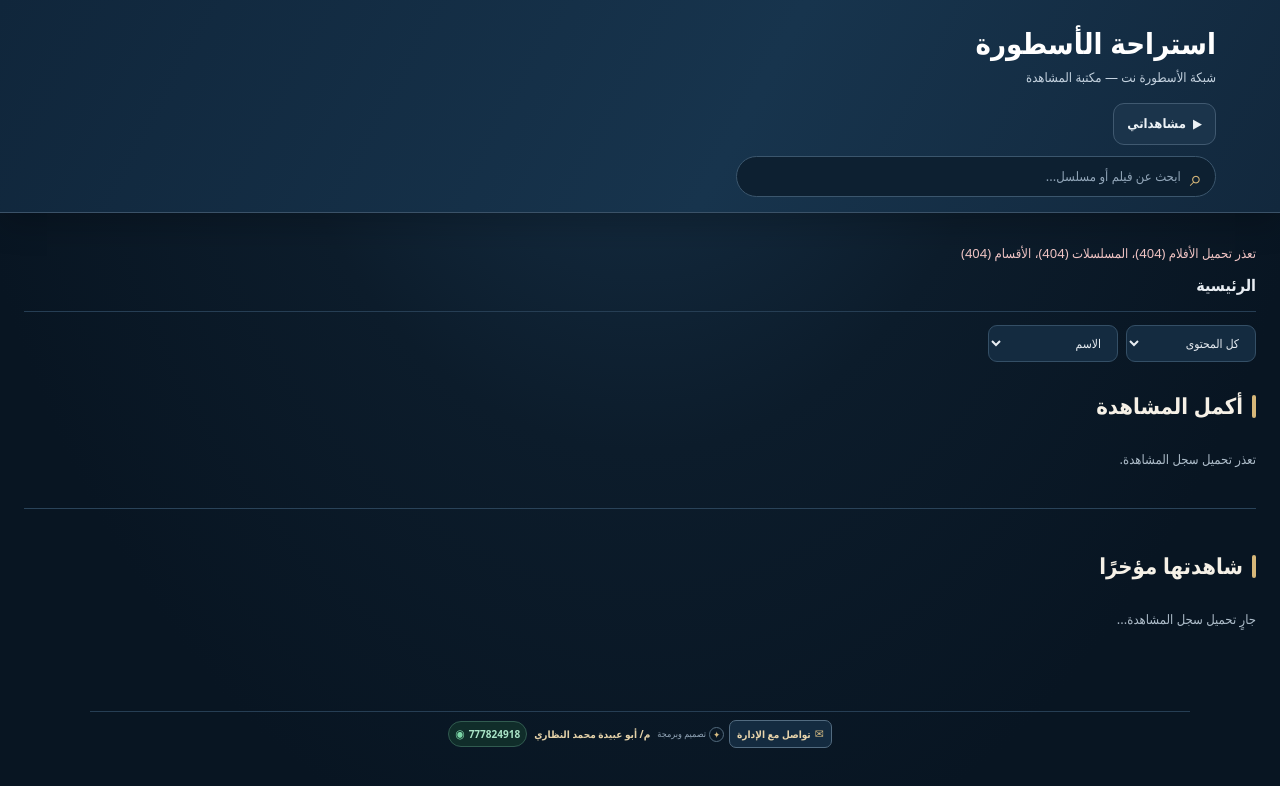
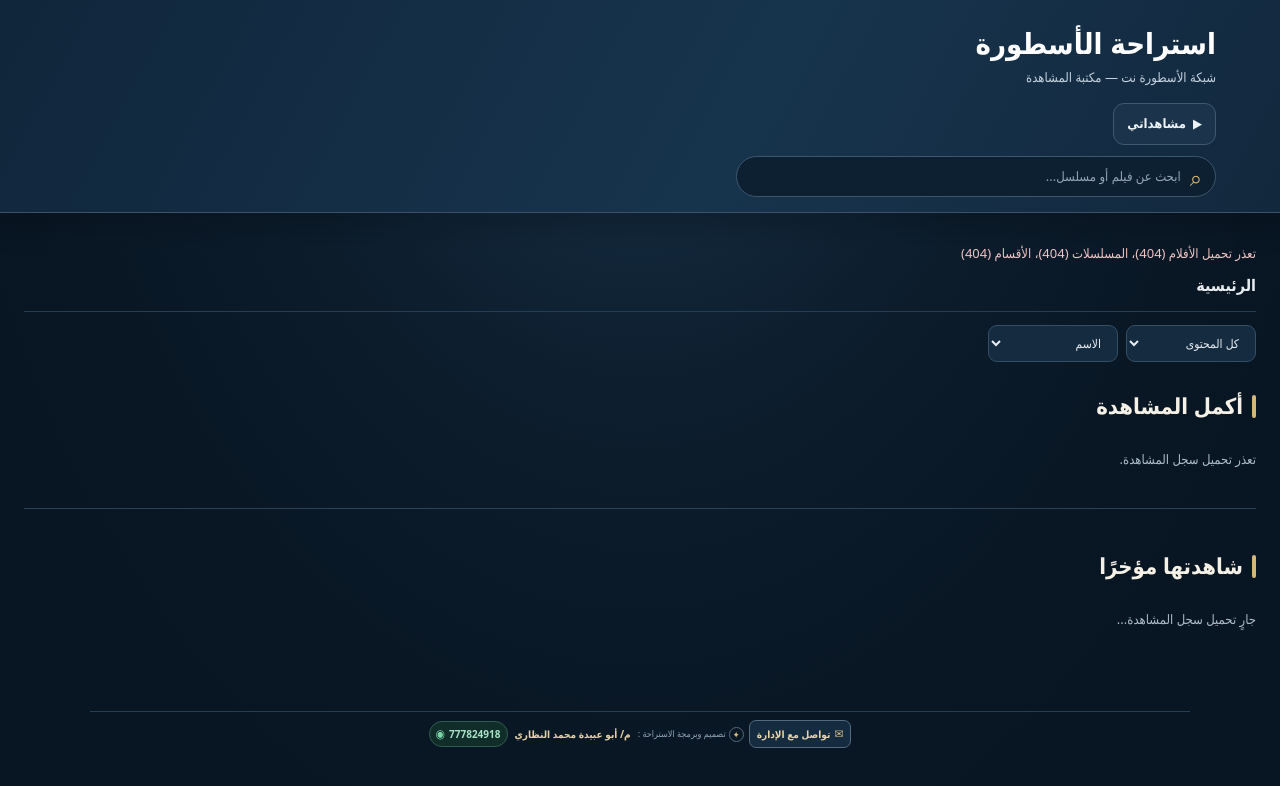
Before and after one commit to alostoranet/ALOSTORA-REST-HOUSE, a plain HTML site: page src/Alostora.RestHouse/wwwroot/index.html in a window 1280 px wide. Drawn offline with Linux system fonts and the light colour scheme; no server answers.

Commit message:
Complete visible developer credit wording in customer footer

```diff
--- a/src/Alostora.RestHouse/wwwroot/index.html
+++ b/src/Alostora.RestHouse/wwwroot/index.html
@@ -289,7 +289,7 @@ button:disabled{cursor:not-allowed;opacity:.58}
 </form>
 <p id="contactFeedback" role="status" aria-live="polite"></p>
 </section><div id="appToast" class="app-toast" role="status" aria-live="polite"></div></main>
-<footer class="developer-credit"><span class="credit-pair"><button id="contactCta" class="footer-contact-button" type="button"><span aria-hidden="true">✉</span> تواصل مع الإدارة</button><span class="developer-label"><span class="developer-icon" aria-hidden="true">✦</span> تصميم وبرمجة</span></span><strong>م/ أبو عبيدة محمد النظاري</strong><a href="https://wa.me/967777824918" target="_blank" rel="noopener noreferrer" aria-label="تواصل عبر واتساب على الرقم 777824918"><span class="whatsapp-mark" aria-hidden="true">◉</span><bdi dir="ltr">777824918</bdi></a></footer>
+<footer class="developer-credit"><span class="credit-pair"><button id="contactCta" class="footer-contact-button" type="button"><span aria-hidden="true">✉</span> تواصل مع الإدارة</button><span class="developer-label"><span class="developer-icon" aria-hidden="true">✦</span> تصميم وبرمجة الاستراحة :</span></span><strong>م/ أبو عبيدة محمد النظاري</strong><a href="https://wa.me/967777824918" target="_blank" rel="noopener noreferrer" aria-label="تواصل عبر واتساب على الرقم 777824918"><span class="whatsapp-mark" aria-hidden="true">◉</span><bdi dir="ltr">777824918</bdi></a></footer>
 <script>
 const defaultCustomerSettings={showCatalog:true,showContinueWatching:true,showAudio:true,showBooks:true,showApps:true,showContact:true,showWelcome:true,showAnnouncement:true,showDownloads:true,showImageAds:true};
 let customerSettings={...defaultCustomerSettings};
```
